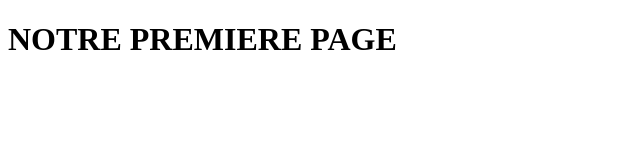
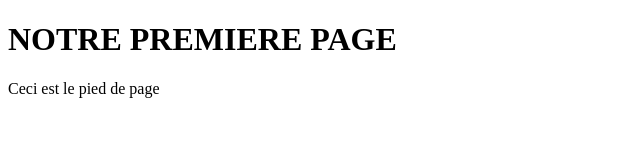
Before and after one commit to JulienRst/OpenGLIMAC, a plain HTML site: page index.html in a window 1280 px wide. Shown: the whole page, without its empty margins (0-640 px from the left). Drawn offline with Linux system fonts and the light colour scheme.

Commit message:
ADD FOOTER ajout d'une ligne dans dans le footer (test)

```diff
--- a/index.html
+++ b/index.html
@@ -5,5 +5,8 @@
 </head>
 <body>
 	<header><h1>NOTRE PREMIERE PAGE</h1></header>
+
+
+	<footer>Ceci est le pied de page</footer>
 </body>
 </html>
```
